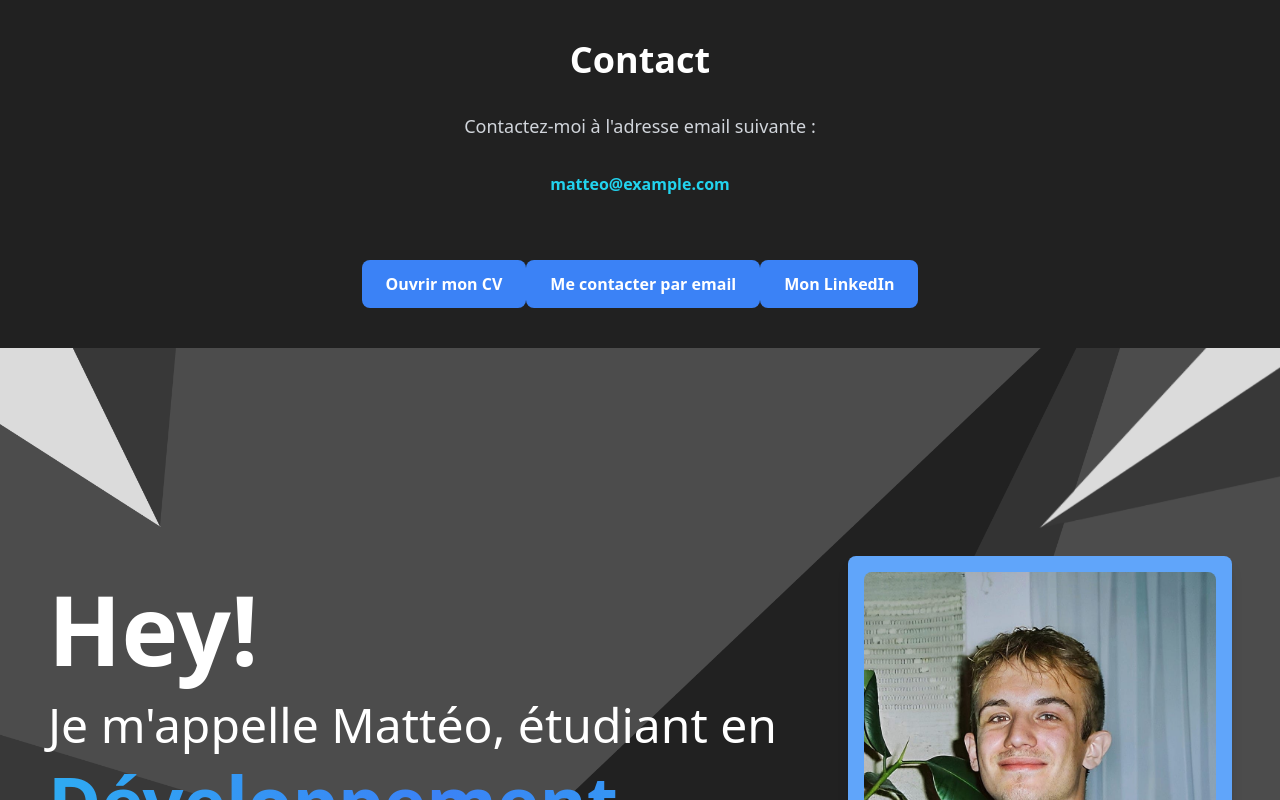
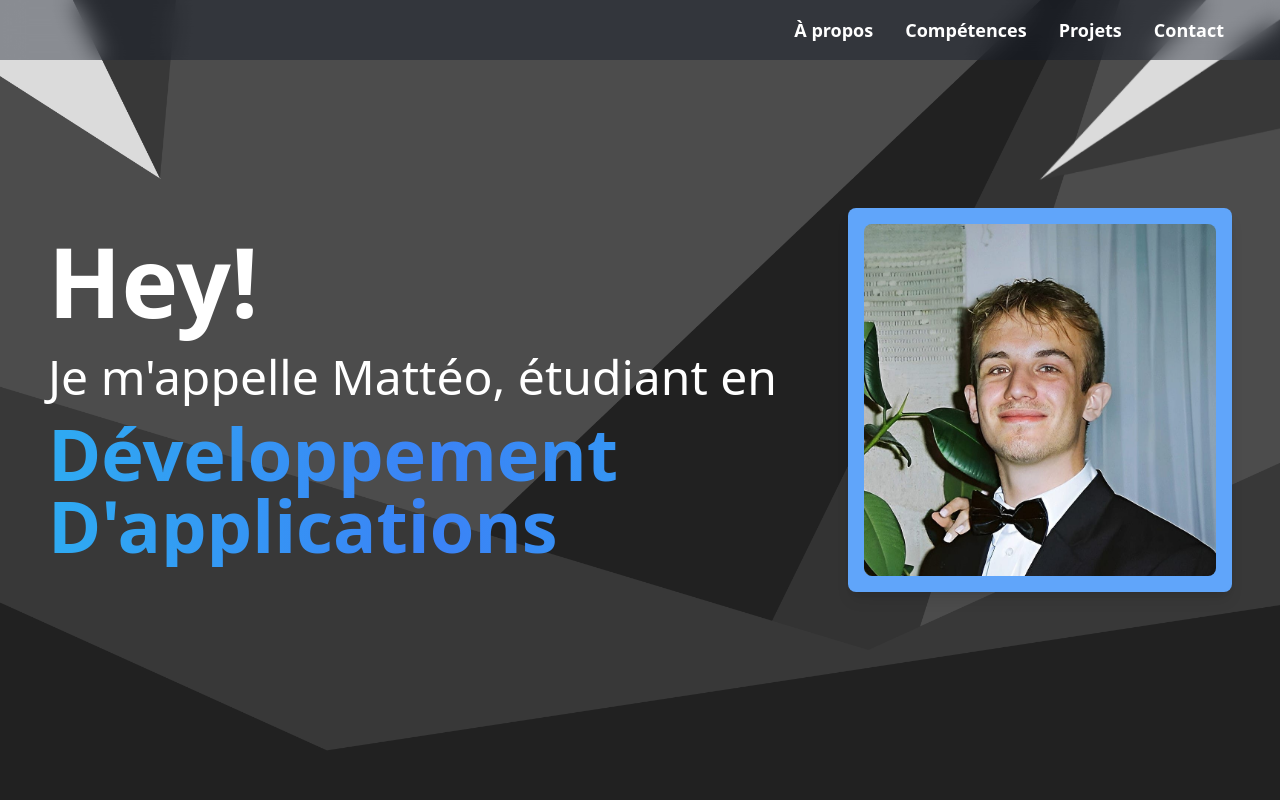
Before and after one commit to Eren225/Portfolio, a Vue app: page / in a window 1280 px wide. Shown: the top 800 px of the page. Built offline with nearby package versions, Linux system fonts and the light colour scheme.

Commit message:
cv namechange9

```diff
--- a/src/App.vue
+++ b/src/App.vue
@@ -1,5 +1,13 @@
 <template>
   <div id="app">
+    <!-- Si l'utilisateur est sur mobile, afficher "Site en construction" -->
+    <div v-if="isMobile" class="text-center p-10">
+      <h1 class="text-4xl font-bold text-white mb-8">Site en construction</h1>
+      <p class="text-lg text-gray-300 mb-8">Vous allez être redirigé vers mon CV...</p>
+    </div>
+
+    <!-- Contenu du site pour les utilisateurs non mobiles -->
+    <div v-else>
       <Navbar />
       <section id="about" class="bg-cover bg-center h-screen background-image">
         <About />
@@ -13,6 +21,7 @@
       <section id="contact" class="px-10">
         <Contact />
       </section>
+    </div>
   </div>
 </template>
 
@@ -31,6 +40,28 @@ export default {
     Skills,
     Projects,
     Contact
+  },
+  data() {
+    return {
+      isMobile: false // Suivre si l'utilisateur est sur mobile
+    };
+  },
+  mounted() {
+    // Détecte si l'utilisateur est sur mobile
+    this.isMobile = this.detectMobile();
+
+    // Redirige vers le CV si l'utilisateur est sur mobile après 3 secondes
+    if (this.isMobile) {
+      setTimeout(() => {
+        window.location.href = '/CV_Matteo_Rober_FR.pdf';
+      }, 3000); // Délai de 3 secondes avant la redirection
+    }
+  },
+  methods: {
+    // Fonction pour détecter si l'utilisateur est sur un appareil mobile
+    detectMobile() {
+      return /Android|webOS|iPhone|iPad|iPod|BlackBerry|IEMobile|Opera Mini/i.test(navigator.userAgent);
+    }
   }
 }
 </script>
@@ -50,6 +81,4 @@ body {
   background-size: cover;
   background-position: center;
 }
-
-
 </style>
--- a/src/components/Navbar.vue
+++ b/src/components/Navbar.vue
@@ -1,66 +1,91 @@
 <template>
-  <div class="text-center p-10">
-    <!-- Affichage "Site en construction" si sur mobile -->
-    <div v-if="isMobile">
-      <h1 class="text-4xl font-bold text-white mb-8">Site en construction</h1>
-      <p class="text-lg text-gray-300 mb-8">Vous allez être redirigé vers mon CV...</p>
+  <nav class="navbar fixed top-0 left-0 bg-gray-900 bg-opacity-40 backdrop-blur-md z-50 p-4 w-full">
+    <!-- Menu hamburger pour les petits écrans -->
+    <div class="flex justify-between items-center md:hidden">
+      <h1 class="text-white font-bold text-xl">Menu</h1>
+      <button @click="isMenuOpen = !isMenuOpen" class="text-white">
+        <!-- Icône du menu hamburger -->
+        <img src="../components/icons/bars.png" alt="ouvrir menu"/>
+      </button>
     </div>
 
-    <!-- Affichage du contenu complet pour bureau (non mobile) -->
-    <div v-else>
-      <h1 class="text-4xl font-bold text-white mb-8">Contact</h1>
-      <p class="text-lg text-gray-300 mb-8">Contactez-moi à l'adresse email suivante :</p>
-      <a href="mailto:matteo@example.com" class="text-cyan-400 font-bold">matteo@example.com</a>
-
-      <!-- Boutons pour bureau -->
-      <div class="mt-10 space-y-6">
-        <!-- Bouton pour ouvrir le CV -->
-        <a href="/cv.pdf" target="_blank" class="bg-blue-500 hover:bg-blue-600 text-white font-bold py-3 px-6 rounded-lg transition-transform transform hover:scale-105 inline-block">
-          Ouvrir mon CV
-        </a>
-
-        <!-- Bouton pour envoyer un email -->
-        <a href="mailto:matteo@example.com" class="bg-blue-500 hover:bg-blue-600 text-white font-bold py-3 px-6 rounded-lg transition-transform transform hover:scale-105 inline-block">
-          Me contacter par email
-        </a>
-
-        <!-- Bouton pour LinkedIn -->
-        <a href="https://www.linkedin.com/in/yourprofile" target="_blank" class="bg-blue-500 hover:bg-blue-600 text-white font-bold py-3 px-6 rounded-lg transition-transform transform hover:scale-105 inline-block">
-          Mon LinkedIn
-        </a>
-      </div>
-    </div>
-  </div>
+    <!-- Liste des liens de navigation -->
+    <ul :class="{'block': isMenuOpen, 'hidden': !isMenuOpen}" class="md:flex justify-end space-x-8 pr-10 mt-4 md:mt-0 md:space-y-0 space-y-4 md:space-y-0 hidden">
+      <li><a href="#about" class="nav-link" @click.prevent="scrollToSection('about')">À propos</a></li>
+      <li><a href="#skills" class="nav-link" @click.prevent="scrollToSection('skills')">Compétences</a></li>
+      <li><a href="#projects" class="nav-link" @click.prevent="scrollToSection('projects')">Projets</a></li>
+      <li><a href="#contact" class="nav-link" @click.prevent="scrollToSection('contact')">Contact</a></li>
+    </ul>
+  </nav>
 </template>
 
 <script>
 export default {
-  name: 'Contact',
+  name: 'Navbar',
   data() {
     return {
-      isMobile: false // Suivi si l'utilisateur est sur mobile
+      isMenuOpen: false // Variable pour suivre l'état du menu hamburger
     };
   },
-  mounted() {
-    // Détecte si l'utilisateur est sur mobile
-    this.isMobile = this.detectMobile();
+  methods: {
+    scrollToSection(sectionId) {
+      const section = document.getElementById(sectionId);
+      if (section) {
+        const yOffset = -30; // Décalage de 10px pour laisser un espace
+        const y = section.getBoundingClientRect().top + window.scrollY + yOffset;
 
-    // Redirige vers le CV si l'utilisateur est sur mobile
-    if (this.isMobile) {
-      setTimeout(() => {
-        window.location.href = '/cv.pdf';
-      }, 3000); // Ajoute un délai de 3 secondes avant la redirection
-    }
-  },
-  methods: {
-    // Fonction pour détecter si l'utilisateur est sur mobile
-    detectMobile() {
-      return /Android|webOS|iPhone|iPad|iPod|BlackBerry|IEMobile|Opera Mini/i.test(navigator.userAgent);
+        window.scrollTo({ top: y, behavior: 'smooth' });
+        this.isMenuOpen = false; // Ferme le menu après avoir cliqué sur un lien
+      }
     }
   }
 }
 </script>
 
 <style scoped>
-/* Style personnalisé */
+/* Navbar occupe toute la largeur */
+.navbar {
+  width: 100%;
+  box-sizing: border-box;
+}
+
+.nav-link {
+  @apply text-white font-bold text-lg relative transition-colors duration-300 block md:inline-block; /* Block pour mobile, inline pour desktop */
+}
+
+.nav-link::after {
+  content: '';
+  position: absolute;
+  width: 100%;
+  height: 2px;
+  background-color: #00bfff; /* Couleur bleu vif */
+  left: 0;
+  bottom: -5px;
+  transform: scaleX(0);
+  transform-origin: right;
+  transition: transform 0.3s ease;
+}
+
+.nav-link:hover {
+  @apply text-cyan-400;
+}
+
+.nav-link:hover::after {
+  transform: scaleX(1);
+  transform-origin: left;
+}
+
+/* Scrollbar par défaut */
+html, body {
+  margin: 0;
+  padding: 0;
+  height: 100%;
+  overflow-x: hidden;
+  box-sizing: border-box;
+}
+
+/* Menu hamburger */
+button {
+  @apply focus:outline-none;
+}
 </style>
--- a/src/views/Contact.vue
+++ b/src/views/Contact.vue
@@ -5,7 +5,7 @@
     <a href="mailto:matteo@example.com" class="text-cyan-400 font-bold">matteo@example.com</a>
 
     <!-- Boutons pour bureau (non mobile) -->
-    <div class="mt-10 space-y-6" v-if="!isMobile">
+    <div class="mt-10 space-x-6" v-if="!isMobile">
       <!-- Bouton pour ouvrir le CV -->
       <a href="/CV_Matteo_Rober_FR.pdf" target="_blank" class="bg-blue-500 hover:bg-blue-600 text-white font-bold py-3 px-6 rounded-lg transition-transform transform hover:scale-105 inline-block">
         Ouvrir mon CV
@@ -38,11 +38,11 @@ export default {
 
     // Redirige vers le CV si l'utilisateur est sur mobile
     if (this.isMobile) {
-      window.location.href = 'CV_Matteo_Rober_FR.pdf';
+      window.location.href = '/CV_Matteo_Rober_FR.pdf';
     }
   },
   methods: {
-    // Fonction pour détecter si l'utilisateur est sur mobile
+    // Fonction pour détecter si l'utilisateur est sur un appareil mobile
     detectMobile() {
       return /Android|webOS|iPhone|iPad|iPod|BlackBerry|IEMobile|Opera Mini/i.test(navigator.userAgent);
     }
```
Lines whose indentation alone changed are shown as unchanged.
